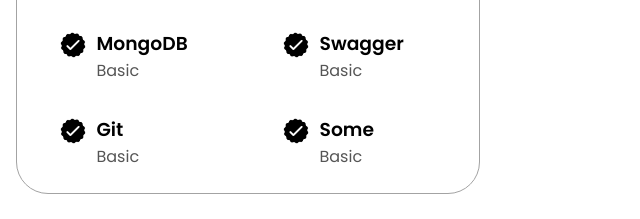
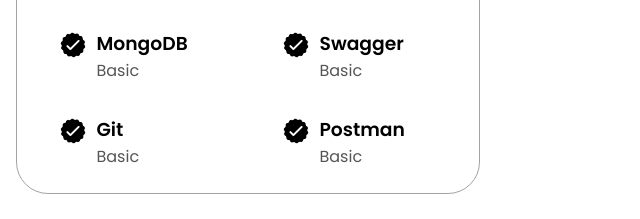
Before and after one commit to yurikorock/Portfolio-Yurii-Shaplavskyi, a plain HTML site: page index.html in a window 1280 px wide. Shown: the part 1981-2200 px from the top of the page, 640-1280 px from the left. Drawn offline with Linux system fonts and the light colour scheme.

Commit message:
fix: edit experience

```diff
--- a/index.html
+++ b/index.html
@@ -272,7 +272,7 @@
                   class="icon"
                 />
                 <div>
-                  <h3>Some</h3>
+                  <h3>Postman</h3>
                   <p>Basic</p>
                 </div>
               </article>
```
